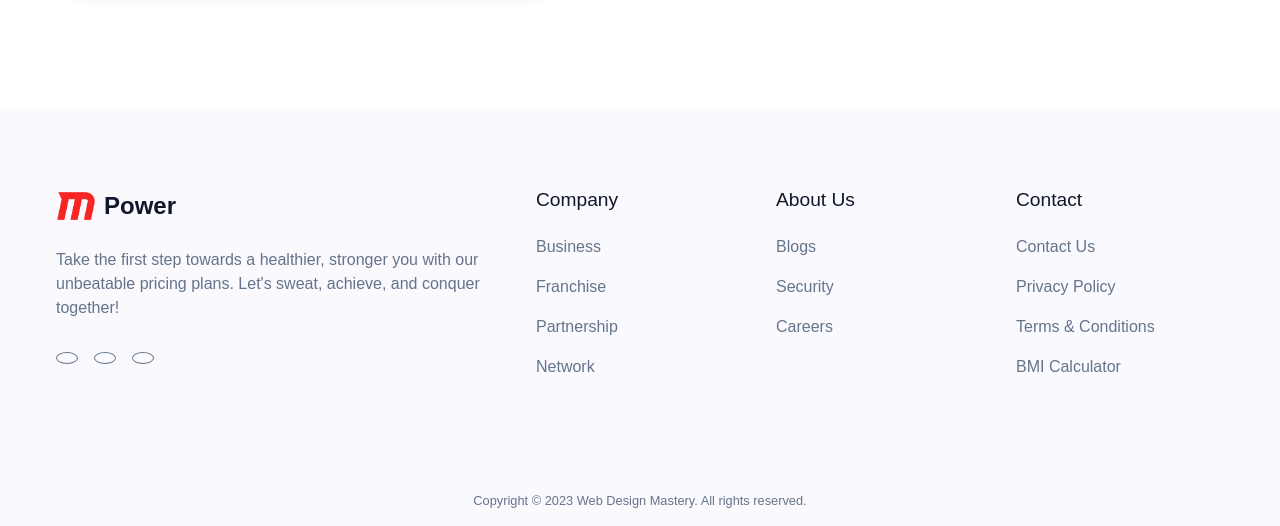
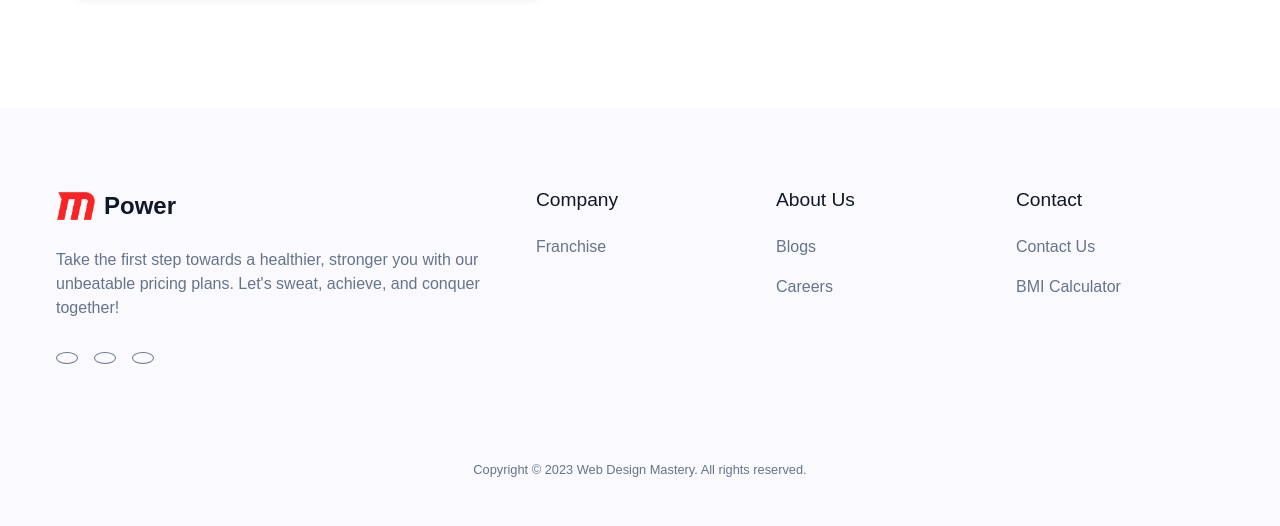
Before and after one commit to gaurang444/test, a Django app: page / in a window 1280 px wide. Shown: the part 5684-6210 px from the top of the page. After the commit the page ends 6161 px from the top, so only its background shows below. Run offline with Django 3.2, Linux system fonts and the light colour scheme; some libraries are stand-ins or nearby versions.

Commit message:
all working

```diff
--- a/templates/index.html
+++ b/templates/index.html
@@ -416,17 +416,16 @@
             <div class="footer__col">
                 <h4>Company</h4>
                 <div class="footer__links">
-                    <a href="#">Business</a>
+
                     <a href="#">Franchise</a>
-                    <a href="#">Partnership</a>
-                    <a href="#">Network</a>
+
                 </div>
             </div>
             <div class="footer__col">
                 <h4>About Us</h4>
                 <div class="footer__links">
-                    <a href="#">Blogs</a>
-                    <a href="#">Security</a>
+                    <a href="{% url 'blog' %}" target="_blank">Blogs</a>
+
                     <a href="{% url 'careers' %}" target="_blank">Careers</a>
                 </div>
             </div>
@@ -434,8 +433,6 @@
                 <h4>Contact</h4>
                 <div class="footer__links">
                     <a href="#">Contact Us</a>
-                    <a href="#">Privacy Policy</a>
-                    <a href="#">Terms & Conditions</a>
                     <a href="#">BMI Calculator</a>
                 </div>
             </div>
```
